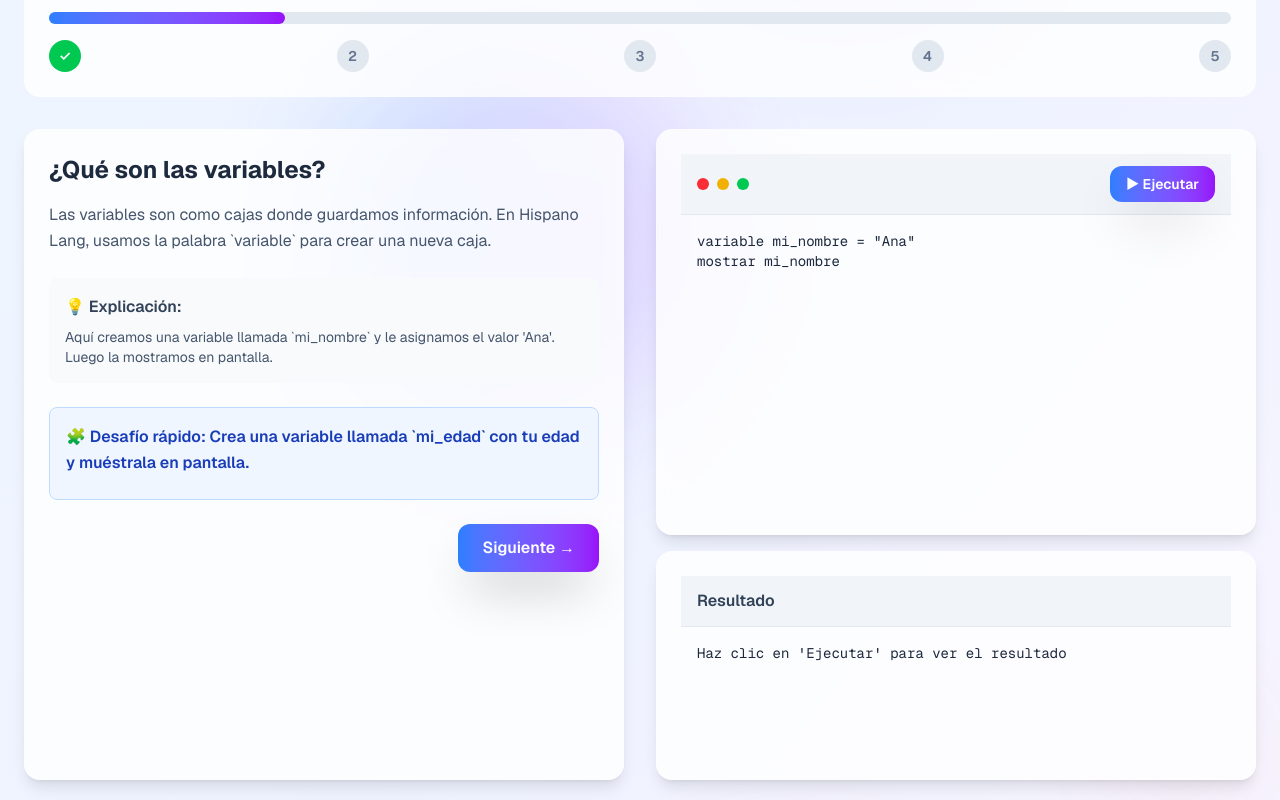
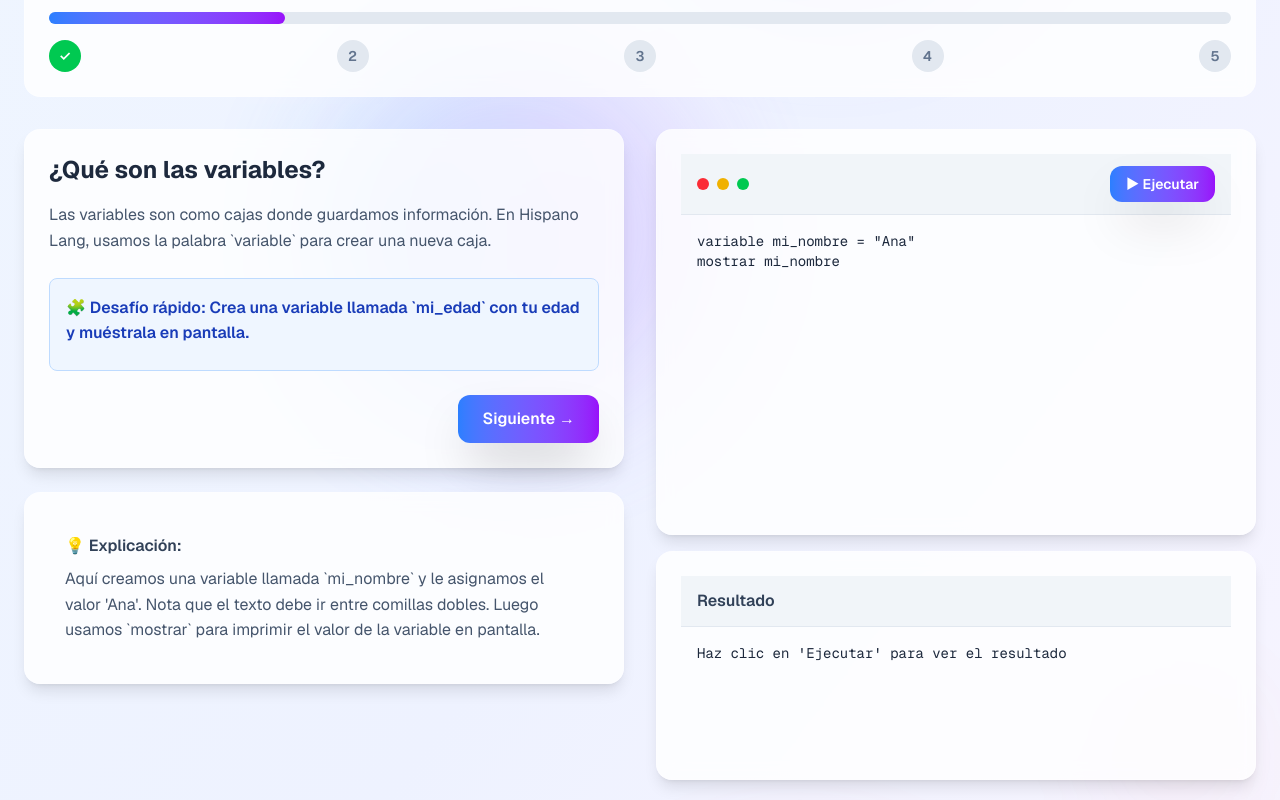
Before and after one commit to nicvazquezdev/hispano-lang-website, a Next.js app: page /lecciones/variables in a window 1280 px wide. Shown: the part 380-1180 px from the top of the page. Built offline with nearby package versions, Linux system fonts and the light colour scheme.

Commit message:
Enhance Variables lesson explanations for clarity and detail. Remove completion status from CodeEditor component to streamline functionality.

```diff
--- a/app/lecciones/variables/page.tsx
+++ b/app/lecciones/variables/page.tsx
@@ -21,7 +21,7 @@ export default function VariablesLesson() {
       code: `variable mi_nombre = "Ana"
 mostrar mi_nombre`,
       explanation:
-        "Aquí creamos una variable llamada `mi_nombre` y le asignamos el valor 'Ana'. Luego la mostramos en pantalla.",
+        "Aquí creamos una variable llamada `mi_nombre` y le asignamos el valor 'Ana'. Nota que el texto debe ir entre comillas dobles. Luego usamos `mostrar` para imprimir el valor de la variable en pantalla.",
       challenge:
         "🧩 Desafío rápido: Crea una variable llamada `mi_edad` con tu edad y muéstrala en pantalla.",
     },
@@ -37,7 +37,7 @@ mostrar "Nombre: " + nombre
 mostrar "Edad: " + edad
 mostrar "Es estudiante: " + es_estudiante`,
       explanation:
-        "Creamos tres variables de diferentes tipos y las mostramos. Observa cómo concatenamos texto con variables usando el operador +",
+        "Creamos tres variables de diferentes tipos: texto (entre comillas), números (sin comillas) y valores booleanos (verdadero/falso). Observa cómo concatenamos texto con variables usando el operador + para crear mensajes dinámicos.",
       challenge:
         "🧩 Desafío rápido: Crea variables para tu color favorito, tu número de la suerte y si te gusta programar (verdadero/falso).",
     },
@@ -54,7 +54,7 @@ mostrar "Contador después: " + contador
 contador = contador + 3
 mostrar "Contador final: " + contador`,
       explanation:
-        "Primero asignamos 0, luego cambiamos a 5, y finalmente sumamos 3 más. Las variables pueden cambiar su valor durante la ejecución del programa.",
+        "Primero asignamos 0, luego cambiamos a 5, y finalmente sumamos 3 más. Las variables pueden cambiar su valor durante la ejecución del programa. Usamos el operador = para reasignar valores y + para sumar.",
       challenge:
         "🧩 Desafío rápido: Crea una variable `puntos` que empiece en 10, luego cámbiala a 25, y finalmente súmale 5 más.",
     },
@@ -70,7 +70,7 @@ mostrar "Precio original: " + precio
 mostrar "Descuento: " + descuento
 mostrar "Precio final: " + precio_final`,
       explanation:
-        "Calculamos el precio final restando el descuento del precio original. Las variables nos permiten hacer cálculos dinámicos.",
+        "Calculamos el precio final restando el descuento del precio original. Las variables nos permiten hacer cálculos dinámicos usando operadores matemáticos como +, -, *, / para crear fórmulas reutilizables.",
       challenge:
         "🧩 Desafío rápido: Calcula el área de un rectángulo (base × altura) y muestra el resultado.",
     },
@@ -140,6 +140,7 @@ mostrar mi_variable`,
 
             <div className="grid grid-cols-1 lg:grid-cols-2 gap-8 mt-8">
               {/* Lesson Content */}
+              <div>
                 <Card variant="glass" className="bg-white/80 backdrop-blur-sm">
                   <div>
                     <h3 className="text-2xl font-bold text-slate-800 mb-4">
@@ -149,15 +150,6 @@ mostrar mi_variable`,
                     <p className="text-slate-600 mb-6 leading-relaxed">
                       {steps[currentStep].content}
                     </p>
-
-                  <div className="bg-slate-50 rounded-lg p-4 mb-6">
-                    <h4 className="font-semibold text-slate-700 mb-2">
-                      💡 Explicación:
-                    </h4>
-                    <p className="text-slate-600 text-sm">
-                      {steps[currentStep].explanation}
-                    </p>
-                  </div>
 
                     {/* Mini Challenge */}
                     {steps[currentStep].challenge && (
@@ -206,6 +198,24 @@ mostrar mi_variable`,
                   </div>
                 </Card>
 
+                {/* Explanation Block */}
+                <div className="mt-6">
+                  <Card
+                    variant="glass"
+                    className="bg-white/80 backdrop-blur-sm"
+                  >
+                    <div className="p-4">
+                      <h4 className="font-semibold text-slate-700 mb-2">
+                        💡 Explicación:
+                      </h4>
+                      <p className="text-slate-600">
+                        {steps[currentStep].explanation}
+                      </p>
+                    </div>
+                  </Card>
+                </div>
+              </div>
+
               {/* Code Editor */}
               <CodeEditor
                 key={currentStep} // Forzar re-render cuando cambie el paso
@@ -213,7 +223,6 @@ mostrar mi_variable`,
                 onCodeChange={() => {}}
                 onRun={() => {}}
                 onComplete={() => handleStepComplete(currentStep)}
-                isCompleted={completedSteps.includes(currentStep)}
               />
             </div>
           </div>
--- a/components/lessons/CodeEditor.tsx
+++ b/components/lessons/CodeEditor.tsx
@@ -9,7 +9,6 @@ interface CodeEditorProps {
   onCodeChange: (code: string) => void;
   onRun: () => void;
   onComplete: () => void;
-  isCompleted: boolean;
 }
 
 export default function CodeEditor({
@@ -17,7 +16,6 @@ export default function CodeEditor({
   onCodeChange,
   onRun,
   onComplete,
-  isCompleted,
 }: CodeEditorProps) {
   const [code, setCode] = useState(initialCode);
   const [output, setOutput] = useState("");
@@ -109,18 +107,6 @@ export default function CodeEditor({
           </pre>
         </div>
       </Card>
-
-      {/* Completion Status */}
-      {isCompleted && (
-        <Card variant="glass" className="bg-green-50 border-green-200">
-          <div className="p-4 text-center">
-            <div className="text-2xl mb-2">🎉</div>
-            <p className="text-green-800 font-semibold">
-              ¡Excelente! Has completado este paso.
-            </p>
-          </div>
-        </Card>
-      )}
     </div>
   );
 }
```
Lines whose indentation alone changed are shown as unchanged.
